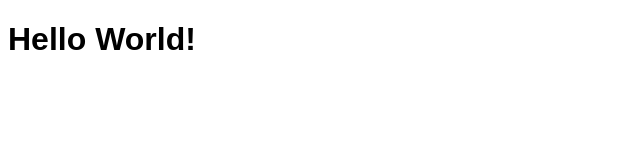
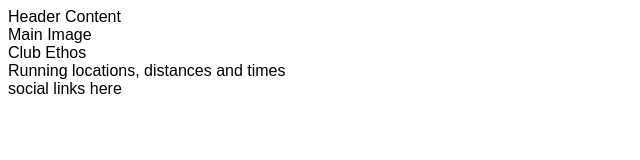
Before and after one commit to Dylan097/love-running, a plain HTML site: page index.html in a window 1280 px wide. Shown: the whole page, without its empty margins (0-640 px from the left). Drawn offline with Linux system fonts and the light colour scheme.

Commit message:
Add core structure for home page

```diff
--- a/index.html
+++ b/index.html
@@ -10,6 +10,18 @@
     <title>Love Running</title>
 </head>
 <body>
-    <h1>Hello World!</h1>
+    <header>Header Content</header>
+    <section>
+        Main Image
+    </section>
+    <section>
+        Club Ethos
+    </section>
+    <section>
+        Running locations, distances and times
+    </section>
+    <footer>
+        social links here
+    </footer>
 </body>
 </html>
```
